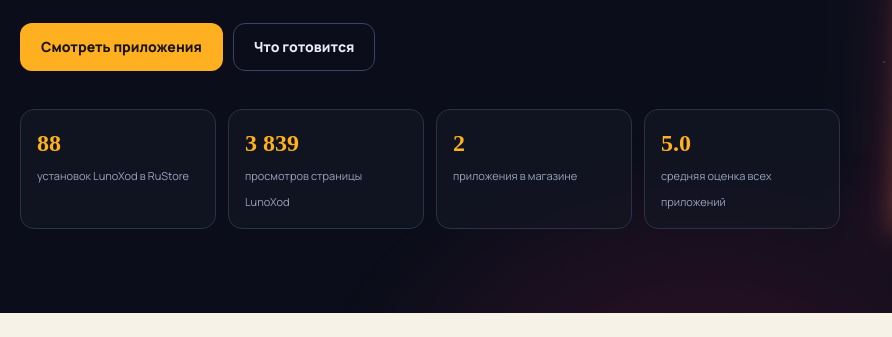
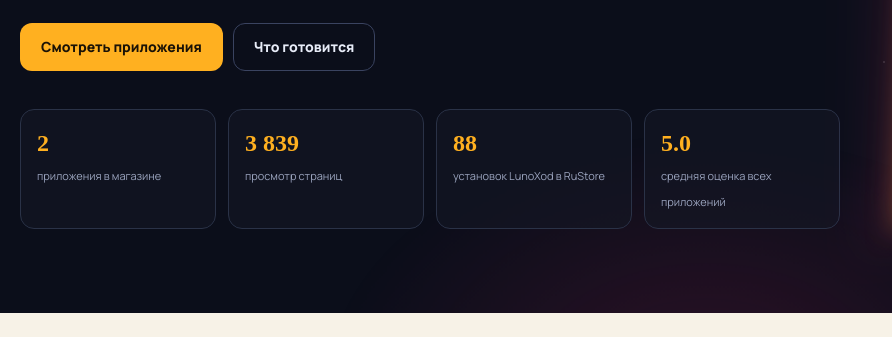
Before and after one commit to skrypnikvova-hue/karusel-znaniy, a plain HTML site: page index.html in a window 1280 px wide. Shown: the part 463-800 px from the top of the page, 0-892 px from the left. Drawn offline with Linux system fonts and the light colour scheme; a web font is replaced by a local one.

Commit message:
content(stats): swap installs and apps-in-store cards; second card label now prosmotr stranits

```diff
--- a/index.html
+++ b/index.html
@@ -159,9 +159,9 @@ h1{font-size:20px !important}
 <p>Мы делаем приложения как подарки: тренажёр ПДД для тех, кто учится водить, и лунный календарь для всех, кто живёт в ритме Луны. Каждое приложение работает офлайн, уважает ваши данные и не продаёт ваше внимание.</p>
 <div class="cta"><a class="btn sun" href="#apps">Смотреть приложения</a><a class="btn ghost" href="#rel">Что готовится</a></div>
 <div class="strip">
+<div class="stat"><b>2</b><span>приложения в магазине</span></div>
+<div class="stat"><b>3 839</b><span>просмотр страниц</span></div>
 <div class="stat"><b>88</b><span>установок LunoXod в RuStore</span></div>
-<div class="stat"><b>3 839</b><span>просмотров страницы LunoXod</span></div>
-<div class="stat"><b>2</b><span>приложения в магазине</span></div>
 <div class="stat"><b id="st-rating">5.0</b><span>средняя оценка всех приложений</span></div>
 </div></div></div>
 <section id="apps"><div class="wrap">
```
